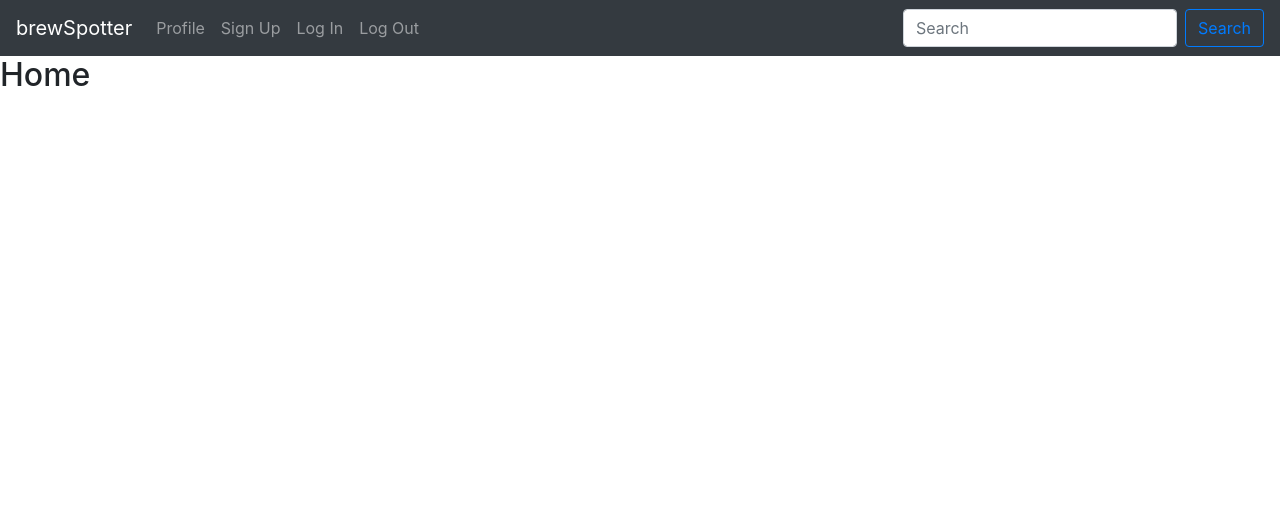
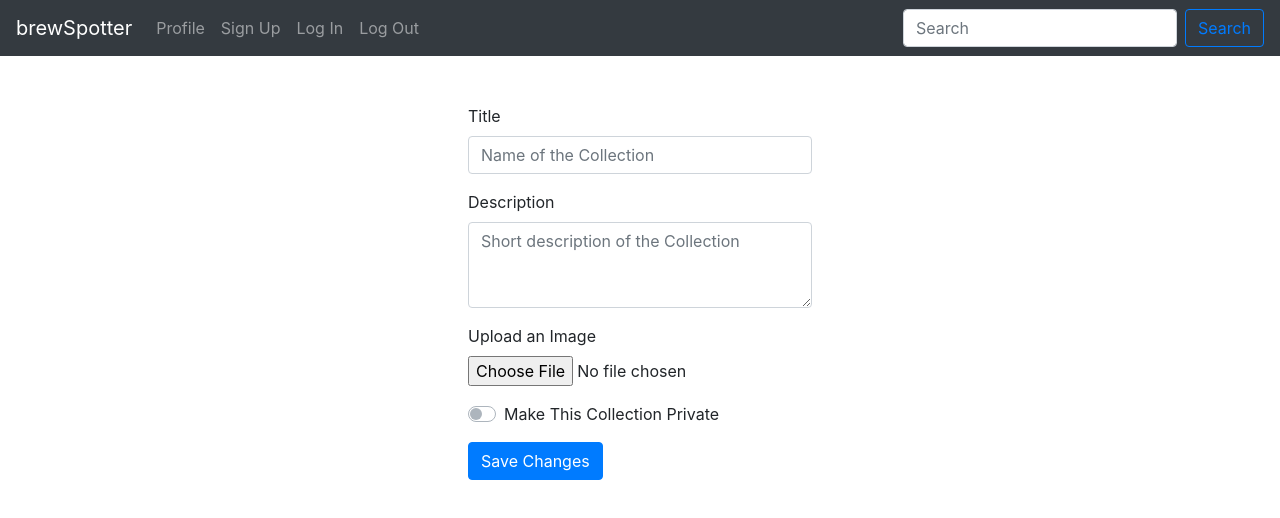
Before and after one commit to zforre/ccs-final-project, a React (Create React App) app in the folder frontend/static/: page /GroupUpdate in a window 1280 px wide. Shown: the top 518 px of the page. Built offline with nearby package versions, Linux system fonts and the light colour scheme; no server answers.

Commit message:
works to create an update feature

```diff
--- a/frontend/static/src/components/GroupDetail.js
+++ b/frontend/static/src/components/GroupDetail.js
@@ -13,7 +13,8 @@ class GroupDetail extends Component {
     constructor(props) {
         super(props);
         this.state = {
-            group: null,
+            groups: null,
+            id: '',
             image: null,
             title: null,
             description: null,
@@ -39,7 +40,8 @@ class GroupDetail extends Component {
         // console.log(this.state);
         return(
             <div className="row justify-content-center">
-            <CardDeck className="mt-5 col-11">
+
+            <CardDeck key={this.state.id} className="mt-5 col-11">
                 <Card className="bg-dark text-white">
 
                     <Card.Img src={this.state.image} variant="top" className="blur" />
@@ -48,7 +50,7 @@ class GroupDetail extends Component {
                     <Card.Text>
                         <p>{this.state.description}</p>
                     </Card.Text>
-                    <Card.Link href="#" className="alert-link">Edit Collection</Card.Link>
+                    <Card.Link href={`/GroupUpdate/${this.state.id}`} className="alert-link">Edit Collection</Card.Link>
                     <Beer />
                     <div className="w-100"></div>
                     <small className="text-muted">Last updated 3 mins ago</small>
--- /dev/null
+++ b/frontend/static/src/components/GroupEdit.js
@@ -0,0 +1,102 @@
+import React, {Component} from 'react';
+import {Form, Button} from 'react-bootstrap';
+import '../containers/App.css';
+import axios from "axios";
+
+
+axios.defaults.xsrfCookieName = 'csrftoken';
+axios.defaults.xsrfHeaderName = 'X-CSRFToken';
+
+const BASE_URL = process.env.REACT_APP_BASE_URL
+
+class GroupUpdate extends Component {
+    constructor(props) {
+        super(props)
+        this.state = {
+            title: '',
+            description: '',
+            image: null,
+            is_public: true,
+        }
+
+        this.handleChange = this.handleChange.bind(this);
+        this.handleSubmit = this.handleSubmit.bind(this);
+        this.handleImage = this.handleImage.bind(this);
+    }
+
+      handleChange(e) {
+        this.setState({[e.target.name]: e.target.value});
+      }
+
+      handleImage(e) {
+        console.log(e.target.files);
+        let file = e.target.files[0];
+        this.setState({image: file});
+        // let reader = new FileReader();
+        // reader.onloadend = () => this.setState({image: reader.result});
+        // reader.readAsDataURL(file);
+      }
+
+      handleSubmit(e) {
+        e.preventDefault();
+        let formData = new FormData();
+        // console.log(this.state)
+
+        formData.append('title', this.state.title);
+        formData.append('description', this.state.description);
+        formData.append('image', this.state.image);
+        formData.append('is_public', false);
+
+        console.log(this.state);
+        // axios.post('api/v1/', formData);
+
+        const { id } = this.props.match.params
+
+        axios.patch(`${BASE_URL}/api/v1/${id}`, formData, {
+          headers: {
+            'content-type': 'multipart/form-data'
+          }
+        })
+        .then(res => {
+
+          console.log(res);
+        })
+        .catch(error => {
+
+          console.log(error);
+        })
+      }
+
+    render() {
+        return(
+            <div className="d-flex justify-content-center mt-5">
+                <Form onSubmit={this.handleSubmit} className="justify-content-center">
+                    <Form.Group controlId="formBasicEmail">
+                        <Form.Label>Title</Form.Label>
+                        <Form.Control type="text" name='title' value={this.state.title} onChange={this.handleChange} placeholder="Name of the Collection" />
+                    </Form.Group>
+
+                    <Form.Group controlId="exampleForm.ControlTextarea1">
+                        <Form.Label>Description</Form.Label>
+                        <Form.Control as="textarea" name='description' value={this.state.description} onChange={this.handleChange} rows="3" placeholder="Short description of the Collection" />
+                    </Form.Group>
+
+                    <Form.Group className="mb-3">
+                        <Form.Label>Upload an Image</Form.Label>
+                        <Form.Control type="file" name='image' onChange={this.handleImage}/>
+                    </Form.Group>
+
+                    <Form.Group controlId="formBasicCheckbox">
+                        <Form.Check type="switch" id="custom-switch" label="Make This Collection Private"/>
+                    </Form.Group>
+
+                    <Button variant="primary" type="submit">
+                        Save Changes
+                    </Button>
+                </Form>
+            </div>
+        )
+    }
+}
+
+export default GroupUpdate
--- a/frontend/static/src/containers/App.js
+++ b/frontend/static/src/containers/App.js
@@ -6,6 +6,7 @@ import Profile from '../components/Profile.js'
 import GroupList from '../components/GroupList.js'
 import GroupDetail from '../components/GroupDetail.js'
 import GroupForm from '../components/GroupForm.js'
+import GroupUpdate from '../components/GroupEdit.js'
 import Beer from '../components/Beer.js'
 import {Navbar, Form, FormControl, Button} from 'react-bootstrap';
 import './App.css';
@@ -15,6 +16,7 @@ import {
   Route,
 } from "react-router-dom";
 import axios from "axios";
+import GroupEdit from '../components/GroupEdit.js';
 
 const BASE_URL = process.env.REACT_APP_BASE_URL
 
@@ -40,6 +42,7 @@ export default function App() {
             renders the first one that matches the current URL. */}
         <Switch>
           <Route path="/GroupForm" component={GroupForm}/>
+          <Route path="/GroupUpdate" component={GroupUpdate}/>
           <Route path="/GroupDetail/:id" component={GroupDetail}/>
           <Route path="/Beer" component={Beer}/>
           <Route path="/GroupList" component={GroupList}/>
```
